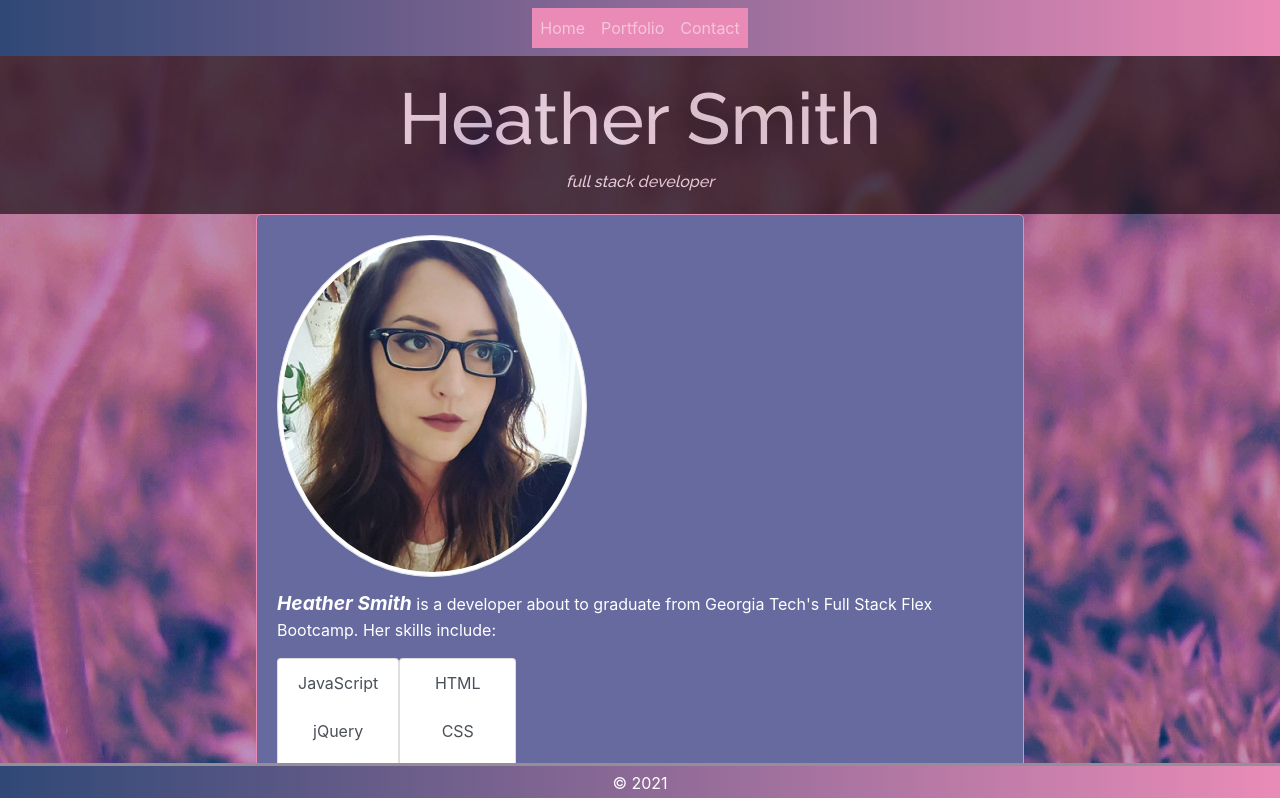
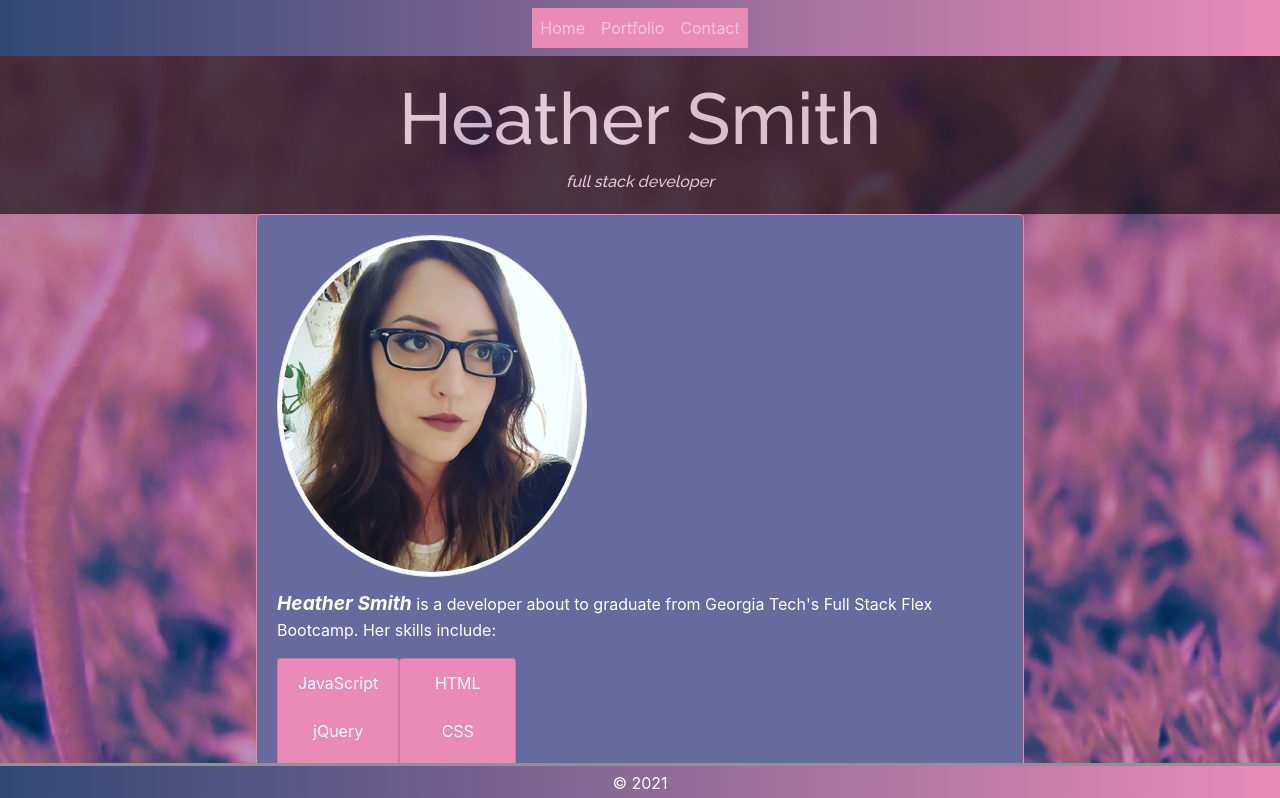
Before and after one commit to sorengrey/portfolio-in-react, a React (Create React App) app: page / in a window 1280 px wide. Shown: the top 798 px of the page. Built offline with nearby package versions, Linux system fonts and the light colour scheme.

Commit message:
Fixed skill list styling again

```diff
--- a/src/components/Project/index.js
+++ b/src/components/Project/index.js
@@ -1,7 +1,6 @@
 import React from "react";
 import { projects } from "./projects.js"
 import "./style.css";
-import sheep from "../../img/electric-sheep.png";
 
 function Project() {
     return (
--- a/src/pages/Home/Home.css
+++ b/src/pages/Home/Home.css
@@ -70,20 +70,22 @@ li,
 
 /* Skills */
 .list-group-item {
-  background-color: #ea8bb7;
+  background-color: #ea8bb7 !important;
+  color: white !important;
+}
+
+.list-group-item:hover {
+  background-color: #829cb4 !important;
   color: white;
 }
 
-.list-group-item:hover {
-  background-color: #829cb4;
-  color: white;
-}
+
 
 /* Second Column of Skills */
-.li2 {
+/* .li2 {
   margin-left: 4px;
   margin-right: 4px;
-}
+} */
 
 b {
   font-size: 1.2em;
--- a/src/pages/Home/Home.js
+++ b/src/pages/Home/Home.js
@@ -32,7 +32,7 @@ function Home() {
 
             <div id="skill-list">
               <ul className="list-group d-inline-flex">
-                <li className="list-group-item list-group-item-action text-center">
+                <li className="test list-group-item list-group-item-action text-center">
                   JavaScript
                 </li>
                 <li className="list-group-item list-group-item-action text-center">
```
